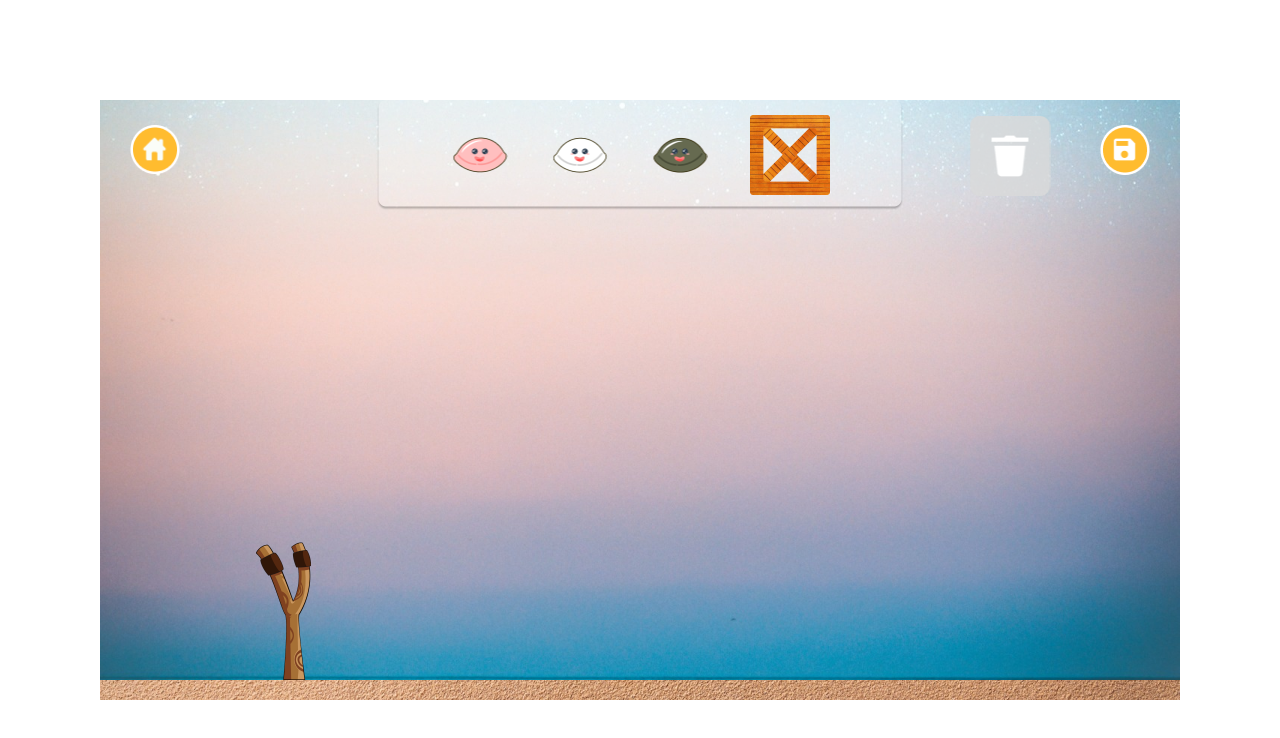
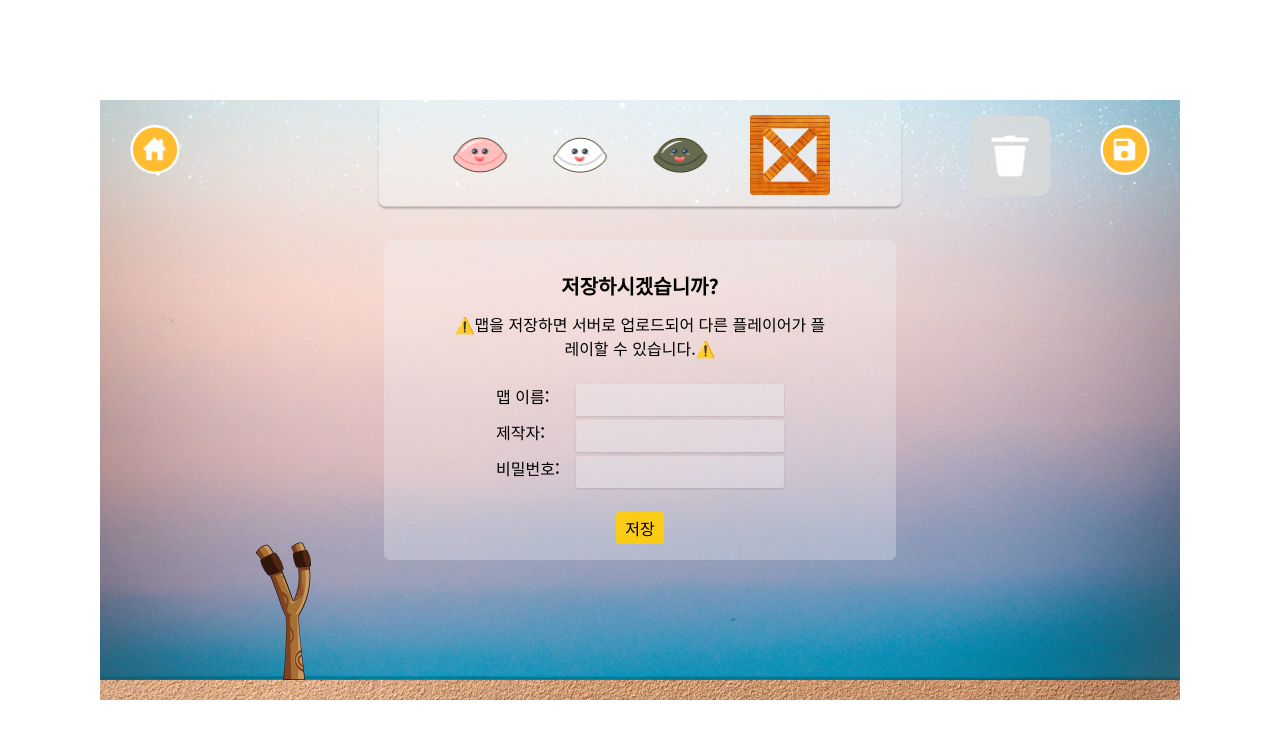
Before and after one commit to 0917ba/songpyeon-archer, a Next.js app: page /create in a window 1280 px wide. Both pictures are taken after a click on the button 1125 px from the left and 150 px from the top of the page. Shown: the top 738 px of the page. Built offline with nearby package versions, Linux system fonts and the light colour scheme; a web font is replaced by a local one.

Commit message:
db에 스테이지 업로드 기능 구현

```diff
--- a/src/app/create/page.tsx
+++ b/src/app/create/page.tsx
@@ -39,6 +39,7 @@ import StartButton from '@/components/StartButton';
 import RestartButton from '@/components/RestartButton';
 import Stage, { BlockInfo, TargetInfo } from '@/objects/Stage';
 import SaveButton from '@/components/SaveButton';
+import MapSave from '@/components/MapSave';
 
 interface Position {
   x: number;
@@ -50,6 +51,7 @@ export default function Page() {
   const canvasRef = useRef<HTMLCanvasElement>(null);
 
   const [stage, setStage] = useState<Stage>(new Stage('', '', '', [], []));
+  const [ended, setEnded] = useState(false);
 
   const saveStage = () => {
     const newStage = new Stage(
@@ -84,6 +86,7 @@ export default function Page() {
       }
     });
     setStage(newStage);
+    setEnded(true);
   };
 
   useEffect(() => {
@@ -267,10 +270,6 @@ export default function Page() {
     return () => cleanup();
   }, []);
 
-  useEffect(() => {
-    console.log(stage);
-  }, [stage]);
-
   return (
     <div className="relative h-[600px] w-[1080px]">
       <div className="absolute top-[25px] left-[30px] flex gap-[12px]">
@@ -279,6 +278,8 @@ export default function Page() {
       <div className="absolute top-[25px] right-[30px]">
         <SaveButton onClick={saveStage} />
       </div>
+      {ended && <MapSave stage={stage} />}
+
       <canvas ref={canvasRef} />
     </div>
   );
--- /dev/null
+++ b/src/components/MapSave.tsx
@@ -0,0 +1,94 @@
+'use client';
+
+import { useState } from 'react';
+import Stage from '@/objects/Stage';
+import uid from '@/lib/uid';
+
+interface Props {
+  stage: Stage;
+}
+
+export default function MapSave({ stage }: Props) {
+  const [name, setName] = useState('');
+  const [author, setAuthor] = useState('');
+  const [password, setPassword] = useState('');
+
+  const onChange = (e: React.ChangeEvent<HTMLInputElement>) => {
+    const { name, value } = e.target;
+    switch (name) {
+      case 'name':
+        setName(value);
+        break;
+      case 'author':
+        setAuthor(value);
+        break;
+      case 'password':
+        setPassword(value);
+        break;
+    }
+  };
+
+  const onClick = () => {
+    stage.name = name;
+    stage.author = author;
+    stage.password = password;
+
+    const id = uid();
+    fetch(`/api/stage/${id}`, {
+      method: 'POST',
+      body: JSON.stringify({
+        _id: id,
+        stage,
+      }),
+    });
+  };
+
+  return (
+    <div className="absolute top-1/2 left-1/2 translate-x-[-50%] translate-y-[-50%] bg-slate-100/30 w-[512px] h-[320px] rounded-md ">
+      <div className="flex flex-col items-center pt-8 text-center px-16 gap-3">
+        <h1 className=" font-bold text-xl">저장하시겠습니까?</h1>
+        <div className="mb-3">
+          ⚠️맵을 저장하면 서버로 업로드되어 다른 플레이어가 플레이할 수
+          있습니다.⚠️
+        </div>
+        <div className="flex flex-col gap-1 w-72 mb-3">
+          <div className="flex gap-3 font-medium justify-between">
+            <span>맵 이름:</span>
+            <input
+              className="h-8 w-52 pl-2 rounded-sm bg-slate-100/30 shadow text-sm"
+              value={name}
+              onChange={onChange}
+              name="name"
+            />
+          </div>
+          <div className="flex gap-3 font-medium justify-between">
+            <span>제작자:</span>
+            <input
+              className="h-8 w-52 pl-2 rounded-sm bg-slate-100/30 shadow text-sm"
+              value={author}
+              onChange={onChange}
+              name="author"
+            />
+          </div>
+          <div className="flex gap-3 font-medium justify-between">
+            <span>비밀번호:</span>
+            <input
+              className="h-8 w-52 pl-2 rounded-sm bg-slate-100/30 shadow text-sm"
+              value={password}
+              onChange={onChange}
+              name="password"
+            />
+          </div>
+        </div>
+        <div>
+          <button
+            onClick={onClick}
+            className="rounded font-medium w-12 h-8 bg-yellow-400"
+          >
+            저장
+          </button>
+        </div>
+      </div>
+    </div>
+  );
+}
--- a/src/pages/api/stage/[id].ts
+++ b/src/pages/api/stage/[id].ts
@@ -20,7 +20,8 @@ export default async function handler(
       return res.status(200).json(stage);
     }
   } else if (req.method === 'POST') {
-    const data = req.body;
+    let data = req.body;
+    data = JSON.parse(data);
     const db = (await connectDB).db('songpyeon-archer');
     await db.collection('stages').insertOne(data);
     return res.status(201).json({ message: 'Stage created' });
```
